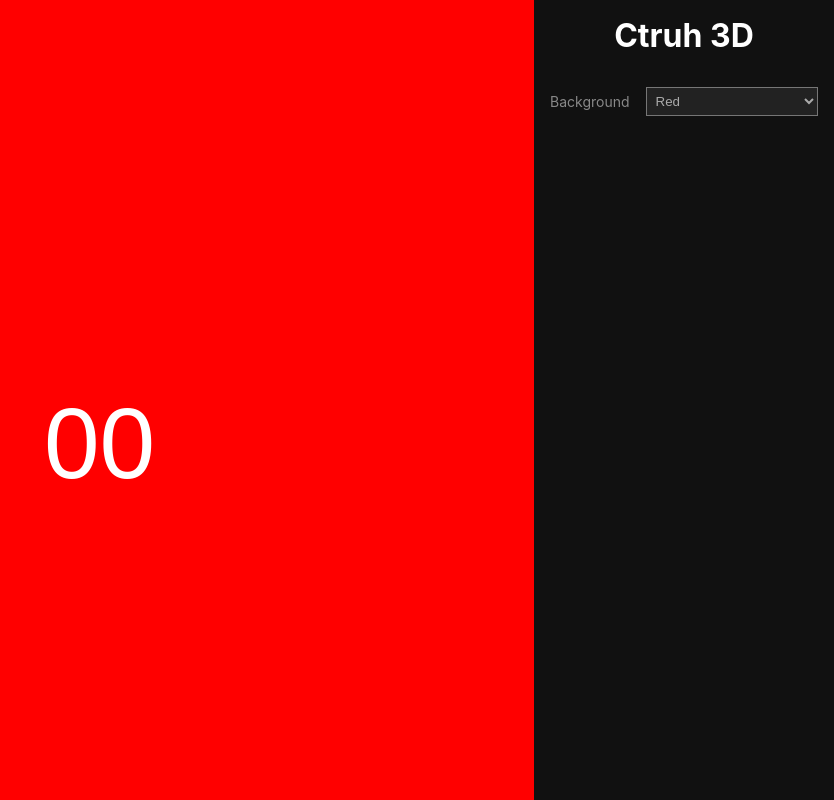
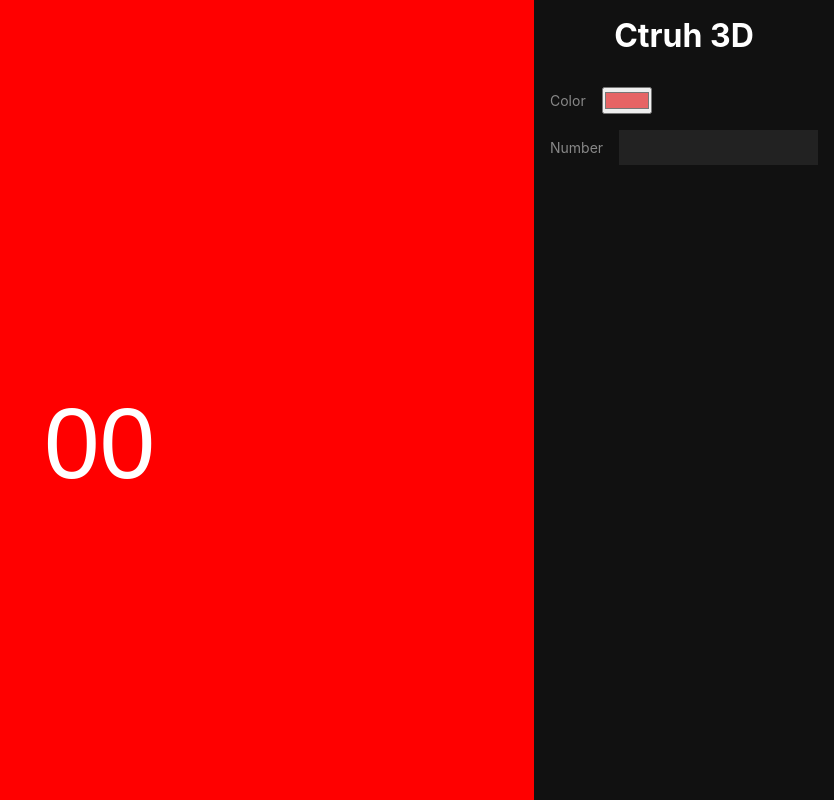
Before and after one commit to PraveenPal4232/canvas-element, a React (Create React App) app: page / in a window 1280 px wide. Shown: the whole page, without its empty margins (446-1280 px from the left). Built offline with nearby package versions, Linux system fonts and the light colour scheme.

Commit message:
initialize redux store

```diff
--- a/package.json
+++ b/package.json
@@ -9,6 +9,7 @@
   "license": "MIT",
   "private": true,
   "dependencies": {
+    "@reduxjs/toolkit": "^1.9.3",
     "@testing-library/jest-dom": "^5.16.5",
     "@testing-library/react": "^13.4.0",
     "@testing-library/user-event": "^13.5.0",
@@ -16,6 +17,7 @@
     "react": "^18.2.0",
     "react-dom": "^18.2.0",
     "react-konva": "^18.2.5",
+    "react-redux": "^8.0.5",
     "react-scripts": "5.0.1",
     "web-vitals": "^2.1.4"
   },
--- a/src/App.css
+++ b/src/App.css
@@ -23,18 +23,25 @@
   color: #ffffff;
   text-decoration: none;
 }
-.custom_select{
+.custom_select,
+.custom_number,
+.custom_color{
   display: flex;
   align-items: center;
   margin-bottom: 1rem;
 }
-.custom_select_label{
+.custom_select_label,
+.custom_number_label,
+.custom_color_label{
   font-size: 14px;
   margin-right: 1rem;
 }
-.custom_select_input{
+.custom_select_input,
+.custom_number_imput,
+.custom_color_imput{
   width: -webkit-fill-available;
   color: #aaaaaa;
   background-color: #222222;
-  padding: 5px;
+  border: none;
+  padding: 10px;
 }
--- /dev/null
+++ b/src/components/Color/index.jsx
@@ -0,0 +1,18 @@
+import React from "react";
+
+export default function Color(props) {
+  return (
+    <div className="custom_color">
+      <label className="custom_color_label" htmlFor="color">
+        Color
+      </label>
+      <input
+        className="custom_color_input"
+        type="color"
+        id="color"
+        name="color"
+        value="#e66465"
+      />
+    </div>
+  );
+}
--- /dev/null
+++ b/src/components/Number/index.jsx
@@ -0,0 +1,19 @@
+import React from "react";
+
+export default function Number(props) {
+  return (
+    <div className="custom_number">
+      <label className="custom_number_label" htmlFor="number">
+        Number
+      </label>
+      <input
+        className="custom_number_imput"
+        type="number"
+        id="number"
+        name="number"
+        min="10"
+        max="99"
+      />
+    </div>
+  );
+}
--- a/src/index.js
+++ b/src/index.js
@@ -3,11 +3,15 @@ import ReactDOM from 'react-dom/client';
 import './index.css';
 import App from './App';
 import reportWebVitals from './reportWebVitals';
+import { store } from "./store/index";
+import { Provider } from "react-redux";
 
-const root = ReactDOM.createRoot(document.getElementById('root'));
+const root = ReactDOM.createRoot(document.getElementById("root"));
 root.render(
   <React.StrictMode>
-    <App />
+    <Provider store={store}>
+      <App />
+    </Provider>
   </React.StrictMode>
 );
 
--- a/src/layouts/Panel/index.jsx
+++ b/src/layouts/Panel/index.jsx
@@ -1,6 +1,8 @@
 import React from "react";
 import Select from "../../components/Select";
 import { background } from "../../constants/index";
+import Number from "../../components/Number";
+import Color from "../../components/Color";
 
 export default function Panel() {
   return (
@@ -14,7 +16,9 @@ export default function Panel() {
           </h1>
         </div>
         <div className="panel_main">
-          <Select data={background} />
+          <Color />
+          {/* <Select data={background} /> */}
+          <Number data={background} />
         </div>
       </div>
     </div>
--- /dev/null
+++ b/src/store/index.js
@@ -0,0 +1,8 @@
+import { configureStore } from "@reduxjs/toolkit";
+import mainReducer from "./mainSlice";
+
+export const store = configureStore({
+  reducer: {
+    main: mainReducer,
+  },
+});
--- /dev/null
+++ b/src/store/mainSlice.js
@@ -0,0 +1,30 @@
+import { createSlice } from "@reduxjs/toolkit";
+
+const initialState = {
+  value: 0,
+};
+
+export const mainSlice = createSlice({
+  name: "main",
+  initialState,
+  reducers: {
+    increment: (state) => {
+      // Redux Toolkit allows us to write "mutating" logic in reducers. It
+      // doesn't actually mutate the state because it uses the Immer library,
+      // which detects changes to a "draft state" and produces a brand new
+      // immutable state based off those changes
+      state.value += 1;
+    },
+    decrement: (state) => {
+      state.value -= 1;
+    },
+    incrementByAmount: (state, action) => {
+      state.value += action.payload;
+    },
+  },
+});
+
+// Action creators are generated for each case reducer function
+export const { increment, decrement, incrementByAmount } = mainSlice.actions;
+
+export default mainSlice.reducer;
```
Also changed, not shown: 1 other file (tests, documents, lock files or other folders).
